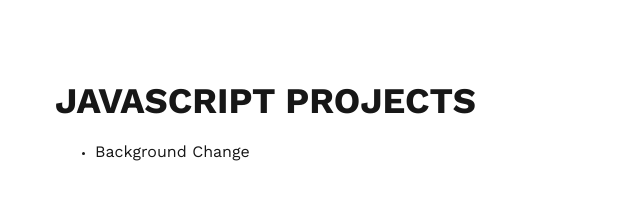
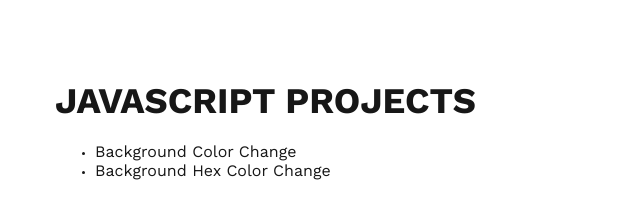
Before and after one commit to andryushque/javascript-projects, a plain HTML site: page index.html in a window 1280 px wide. Shown: the whole page, without its empty margins (0-640 px from the left). Drawn offline with Linux system fonts and the light colour scheme; files whose address does not match are found by name.

Commit message:
Fix: bg-hex-change style

```diff
--- a/index.html
+++ b/index.html
@@ -33,10 +33,19 @@
                 class="projects__link"
                 target="_blank"
               >
-                Background Change
+                Background Color Change
               </a>
-            </ul>
-          </ol>
+            </li>
+            <li class="projects__item">
+              <a
+                href="projects/bg-hex-change.html"
+                class="projects__link"
+                target="_blank"
+              >
+                Background Hex Color Change
+              </a>
+            </li>
+          </ul>
           <!-- /.projects__list -->
         </div>
         <!-- /.container -->
```
Also changed, not shown: projects/bg-hex-change.html (+1 -1 lines), 1 other file.
